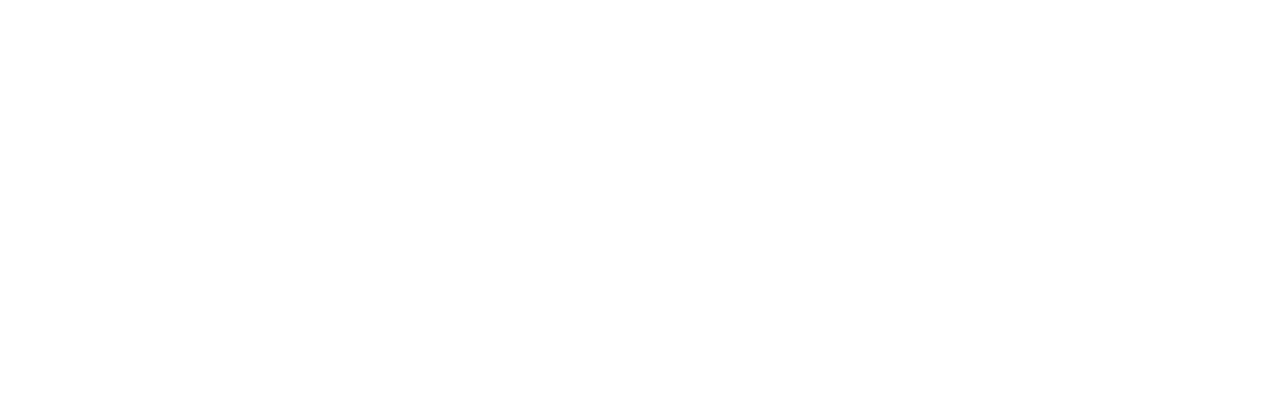
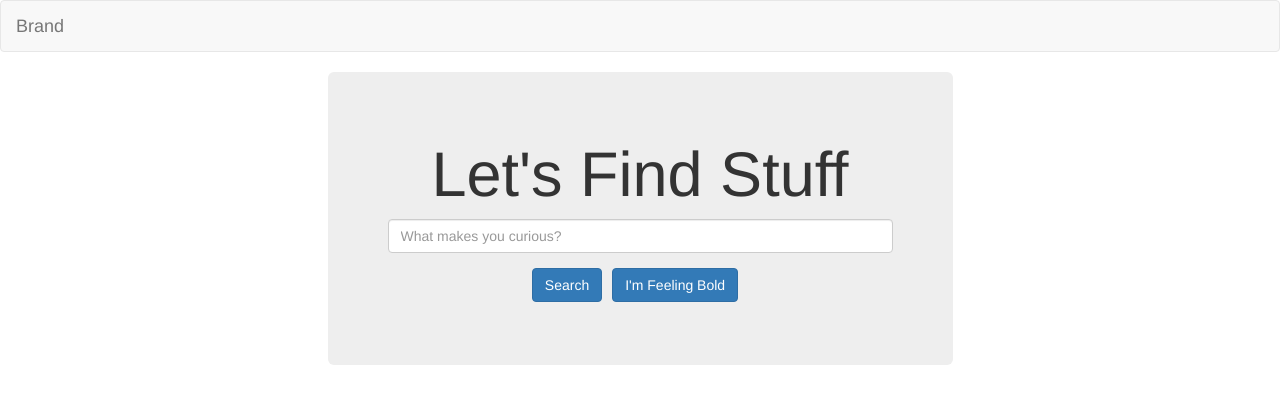
Before and after one commit to joshuatheory/search_interface, a plain HTML site: page index.html in a window 1280 px wide. Drawn offline with nearby package versions, Linux system fonts and the light colour scheme.

Commit message:
Added and adjusted layout of search interface.

```diff
--- a/index.html
+++ b/index.html
@@ -4,14 +4,53 @@
     <meta charset="utf-8">
     <meta name="viewport" content="width=device-width, initial-scale=1">
     <title>The Search Interface</title>
+    <link rel="stylesheet" href="styles.css">
     <link rel="stylesheet" href="https://maxcdn.bootstrapcdn.com/bootstrap/3.3.7/css/bootstrap.min.css">
     <script src="https://ajax.googleapis.com/ajax/libs/jquery/3.2.0/jquery.min.js"></script>
     <script src="https://maxcdn.bootstrapcdn.com/bootstrap/3.3.7/js/bootstrap.min.js"></script>
+    <script src="https://use.fontawesome.com/c68c3922b9.js"></script>
   </head>
   <body>
-    <div class=".container-fluid">
+
+<!-- Top Page Nav Begin -->
+
+    <nav class="navbar navbar-default">
+      <div class="container-fluid">
+        <!-- Brand and toggle get grouped for better mobile display -->
+      <div class="navbar-header">
+        <button type="button" class="navbar-toggle collapsed" data-toggle="collapse" data-target="#bs-example-navbar-collapse-1" aria-expanded="false">
+          <span class="sr-only">Toggle navigation</span>
+          <span class="icon-bar"></span>
+          <span class="icon-bar"></span>
+          <span class="icon-bar"></span>
+        </button>
+          <a class="navbar-brand" href="#">Brand</a>
+      </div>
+    </nav>
+
+<!-- Top Page Nav End -->
+
+<!-- Content Area Start -->
+
+    <div class="container-fluid">
+      <div class="jumbotron col-md-6 col-md-offset-3">
+        <h1 class="flex-horizontal">Let's Find Stuff</h1>
+        <div class="form-group">
+          <input type="text" class="form-control" placeholder="What makes you curious?">
+        </div>
+        <form action="/action_page.php" id="search_entry">
+          <div class="flex-horizontal">
+            <p><a class="btn btn-primary btn-md flex-horizontal-item" href="#" role="button" input type="submit" form="search_entry">Search</a></p>
+            <p><a class="btn btn-primary btn-md flex-horizontal-item" href="#" role="button" input type="submit" form="search_entry">I'm Feeling Bold</a></p>
+          </div>
+        </form>
+      </div>
+
+<!-- Content Area End -->
 
     </div>
 
+<!-- Page Container End -->
+
   </body>
 </html>
--- a/styles.css
+++ b/styles.css
@@ -0,0 +1,18 @@
+.flex-horizontal {
+  display: flex;
+  flex-direction: row;
+  flex-wrap: wrap;
+  justify-content: center;
+}
+
+.flex-horizontal-item {
+  margin-right: 10px;
+}
+
+.jumbotron {
+  background: none;
+}
+
+.flex-horizontal h1 {
+  justify-content: center;
+}
```
